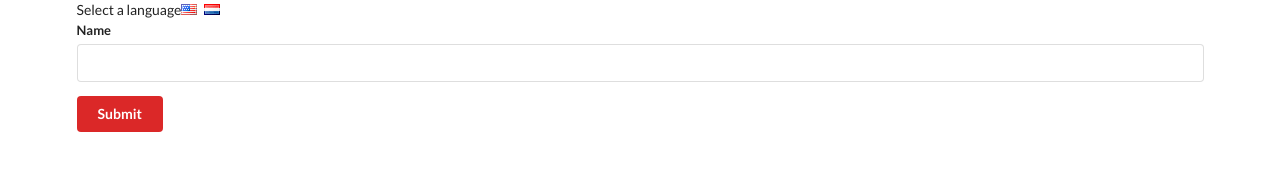
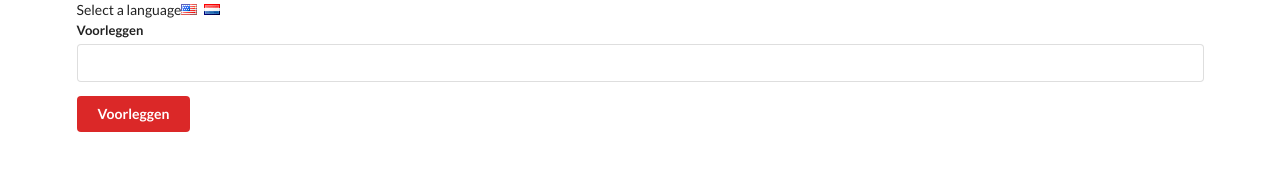
Before and after one commit to rowjay007/translate, a React (Create React App) app: page / in a window 1280 px wide. Shown: the top 182 px of the page. Built offline with nearby package versions, Linux system fonts and the light colour scheme.

Commit message:
connecting Selector to store

```diff
--- a/src/components/App.js
+++ b/src/components/App.js
@@ -1,25 +1,20 @@
 import React from "react";
 import ColorContext from "../contexts/ColorContext";
-import LanguageContext from "../contexts/LanguageContext";
+import { LanguageStore } from "../contexts/LanguageContext";
 import LanguageSelector from "./LanguageSelector";
 import UserCreate from "./UserCreate";
 
 class App extends React.Component {
-  state = { language: "english" };
-
-  onLanguageChange = (language) => {
-    this.setState({ language });
-  };
   render() {
     return (
       <div className="ui container">
-        <LanguageSelector onLanguageChange={this.onLanguageChange} />
+        <LanguageStore>
+          <LanguageSelector />
 
-        <ColorContext.Provider value="red">
-          <LanguageContext.Provider value={this.state.language}>
+          <ColorContext.Provider value="red">
             <UserCreate />
-          </LanguageContext.Provider>
-        </ColorContext.Provider>
+          </ColorContext.Provider>
+        </LanguageStore>
       </div>
     );
   }
--- a/src/components/Button.js
+++ b/src/components/Button.js
@@ -3,15 +3,15 @@ import ColorContext from "../contexts/ColorContext";
 import LanguageContext from "../contexts/LanguageContext";
 
 export class Button extends Component {
-  renderSubmit(value) {
-    return value === "english" ? "Submit" : "Voorleggen";
+  renderSubmit(language) {
+    return language === "english" ? "Submit" : "Voorleggen";
   }
 
   renderButton(color) {
     return (
       <button className={`ui button ${color}`}>
         <LanguageContext.Consumer>
-          {(value) => this.renderSubmit(value)}
+          {({ language }) => this.renderSubmit(language)}
         </LanguageContext.Consumer>
       </button>
     );
--- a/src/components/Field.js
+++ b/src/components/Field.js
@@ -4,7 +4,7 @@ import LanguageContext from "../contexts/LanguageContext";
 export class Field extends Component {
   static contextType = LanguageContext;
   render() {
-    const text = this.context === "english" ? "Name" : "Voorleggen";
+    const text = this.context.language === "english" ? "Name" : "Voorleggen";
     return (
       <div className="ui field">
         <label>{text}</label>
--- a/src/components/LanguageSelector.js
+++ b/src/components/LanguageSelector.js
@@ -1,17 +1,19 @@
 import React, { Component } from "react";
+import LanguageContext from "../contexts/LanguageContext";
 
 export class LanguageSelector extends Component {
+  static contextType = LanguageContext;
   render() {
     return (
       <div>
         Select a language
         <i
           className="flag us"
-          onClick={() => this.props.onLanguageChange("english")}
+          onClick={() => this.context.onLanguageChange("english")}
         />
         <i
           className="flag nl"
-          onClick={() => this.props.onLanguageChange("dutch")}
+          onClick={() => this.context.onLanguageChange("dutch")}
         />
       </div>
     );
--- a/src/contexts/LanguageContext.js
+++ b/src/contexts/LanguageContext.js
@@ -1,3 +1,23 @@
 import React from "react";
 
-export default React.createContext("english");
+const Context = React.createContext("english");
+
+export class LanguageStore extends React.Component {
+  state = { language: "english " };
+
+  onLanguageChange = (language) => {
+    this.setState({ language });
+  };
+
+  render() {
+    return (
+      <Context.Provider
+        value={{ ...this.state, onLanguageChange: this.onLanguageChange }}
+      >
+        {this.props.children}
+      </Context.Provider>
+    );
+  }
+}
+
+export default Context;
```
Also changed, not shown: 1 other file (tests, documents, lock files or other folders).
